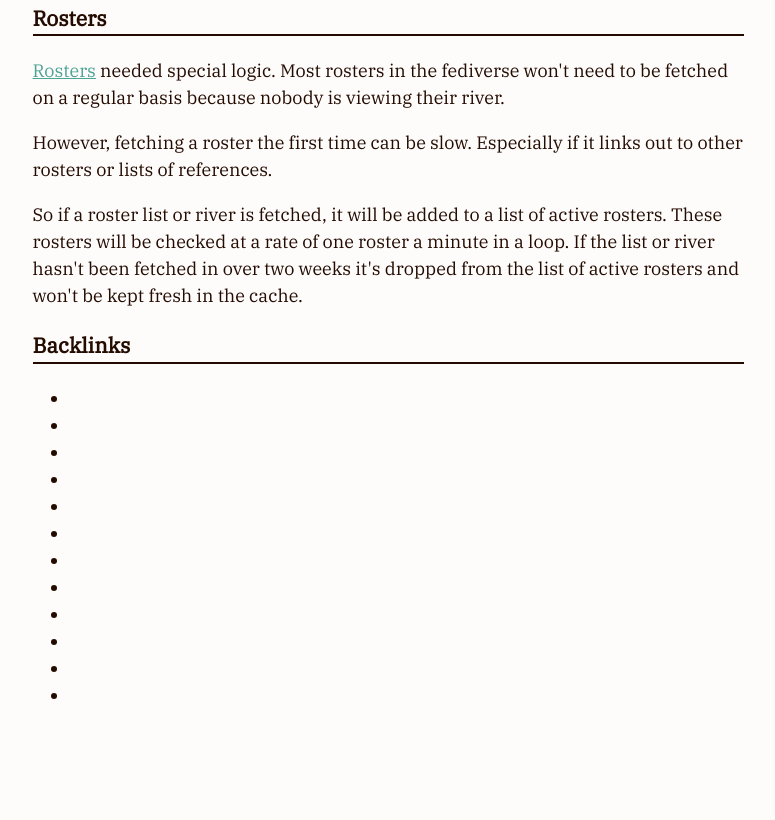
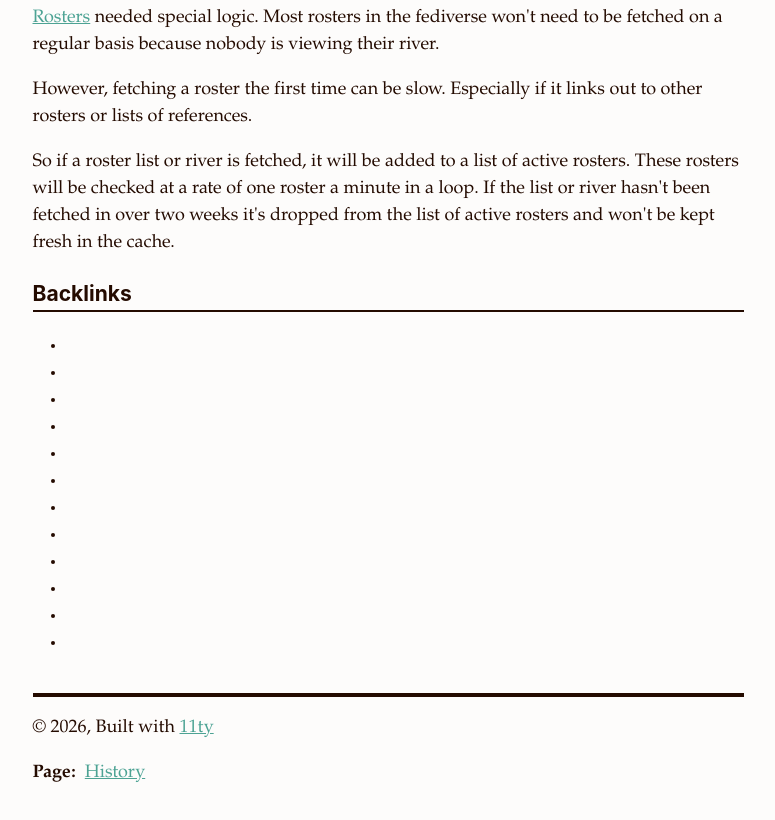
Before and after one commit to andrewshell/notes-asdo-11ty, an Eleventy site: page content/notes/fedwiki-river.md in a window 1280 px wide. Shown: the part 1355-2175 px from the top of the page, without its empty margins (252-1027 px from the left). Before the commit the page ends 2145 px from the top, so only its background shows below. Built offline with nearby package versions, Linux system fonts and the light colour scheme; Eleventy itself is replaced by a stand-in of ours; files that its build step writes are made by us from their sources; a web font is replaced by a local one; what jsdom would draw is missing.

Commit message:
Tweaking design

```diff
--- a/_includes/layouts/base.njk
+++ b/_includes/layouts/base.njk
@@ -5,7 +5,6 @@
     <meta name="viewport" content="width=device-width, initial-scale=1.0">
     <title>{{ title or metadata.title }}</title>
 
-    {%- css %}{% include "public/css/fonts.css" %}{% endcss %}
     {%- css %}{% include "public/css/normalize.css" %}{% endcss %}
     {%- css %}{% include "public/css/style.css" %}{% endcss %}
     {%- css %}{% include "node_modules/prismjs/themes/prism-tomorrow.css" %}{% endcss %}
@@ -14,6 +13,13 @@
   <body>
     <div class="global-wrapper">
       {{ content | safe }}
+      <footer class="global-footer">
+        <p>&copy; {{ year }}, Built with <a href="https://www.11ty.dev/">11ty</a></p>
+        <ul class="hlist">
+          <li><strong>Page:</strong></li>
+          <li><a href="https://github.com/andrewshell/notes-asdo-11ty/commits/master/{{ page.inputPath }}">History</a></li>
+        </ul>
+      </footer>
     </div>
   </body>
 </html>
--- a/content/notes/rsscloud-server.md
+++ b/content/notes/rsscloud-server.md
@@ -2,3 +2,8 @@
 title: RssCloud Server
 created: 2024-06-12T14:23:53.000Z
 ---
+RssCloud is a standard defined by Dave Winer as part of the [RSS 2.0 Specification](https://cyber.harvard.edu/rss/rss.html#ltcloudgtSubelementOfLtchannelgt).
+
+> Allows processes to register with a cloud to be notified of updates to the channel, implementing a lightweight publish-subscribe protocol for RSS feeds.
+
+The original RssCloud server was written by [Dave Winer](https://davewiner.com/) in [Frontier](https://en.wikipedia.org/wiki/UserLand_Software#Frontier)/[OPML Editor](https://web.archive.org/web/20230208161906/http://home.opml.org/).
--- a/eleventy.config.js
+++ b/eleventy.config.js
@@ -6,6 +6,8 @@ import rssPlugin from "@11ty/eleventy-plugin-rss";
 import { EleventyHtmlBasePlugin } from "@11ty/eleventy";
 
 export default async function (eleventyConfig) {
+  eleventyConfig.addGlobalData('year', new Date().getFullYear());
+
   eleventyConfig.addBundle("css");
 
   eleventyConfig.addPlugin(pluginBacklinks);
--- a/package.json
+++ b/package.json
@@ -15,7 +15,7 @@
   "private": true,
   "devDependencies": {
     "@11ty/eleventy": "3.0.0-alpha.13",
-    "@11ty/eleventy-plugin-rss": "^1.2.0",
+    "@11ty/eleventy-plugin-rss": "^2.0.0",
     "@11ty/eleventy-plugin-syntaxhighlight": "^5.0.0",
     "@eslint/js": "^9.3.0",
     "dotenv": "^16.4.5",
--- a/public/css/fonts.css
+++ /dev/null
@@ -1 +0,0 @@
-@import url('https://fonts.googleapis.com/css2?family=IBM+Plex+Serif&family=M+PLUS+Code+Latin&display=swap');
--- a/public/css/style.css
+++ b/public/css/style.css
@@ -27,13 +27,13 @@
   --spacing-20: 5rem;
   --spacing-24: 6rem;
   --spacing-32: 8rem;
-  --fontFamily-sans: sans-serif;
-  --fontFamily-serif: "IBM Plex Serif", serif;
-  --fontFamily-mono: "M PLUS Code Latin", monospace;
+  --fontFamily-sans: -apple-system, system-ui, BlinkMacSystemFont, "Segoe UI", Roboto;
+  --fontFamily-serif: 'Iowan Old Style', 'Palatino Linotype', 'URW Palladio L', P052, serif;
+  --fontFamily-mono: ui-monospace, 'Cascadia Code', 'Source Code Pro', Menlo, Consolas, 'DejaVu Sans Mono', monospace;
   --content-letter-spacing: -0.01em;
   --head-nav-gap: 3.2rem;
   --font-body: var(--fontFamily-serif);
-  --font-heading: var(--fontFamily-serif);
+  --font-heading: var(--fontFamily-sans);
   --font-code: var(--fontFamily-mono);
   --fontWeight-normal: 400;
   --fontWeight-medium: 500;
@@ -165,18 +165,20 @@ blockquote > ol {
   list-style-position: inside;
 }
 
+h1, h2, h3, h4, h5, h6 {
+  font-family: var(--font-heading);
+  font-weight: var(--fontWeight-bold);
+}
+
 h1 {
-  font-weight: var(--fontWeight-bold);
   border-bottom: 4px solid var(--color-text);
 }
 
 h2 {
-  font-weight: var(--fontWeight-bold);
   border-bottom: 3px solid var(--color-text);
 }
 
 h3 {
-  font-weight: var(--fontWeight-bold);
   border-bottom: 2px solid var(--color-text);
 }
 
@@ -185,7 +187,12 @@ header h1 {
 }
 
 .global-header {
-  margin-bottom: 2em;
+  margin-bottom: var(--spacing-8);
+}
+
+.global-footer {
+  border-top: 4px solid var(--color-text);
+  margin-top: var(--spacing-8);
 }
 
 nav {
```
Also changed, not shown: content/notes/fedwiki-river.md (+0 -1 lines), public/icons/history.svg (added).
